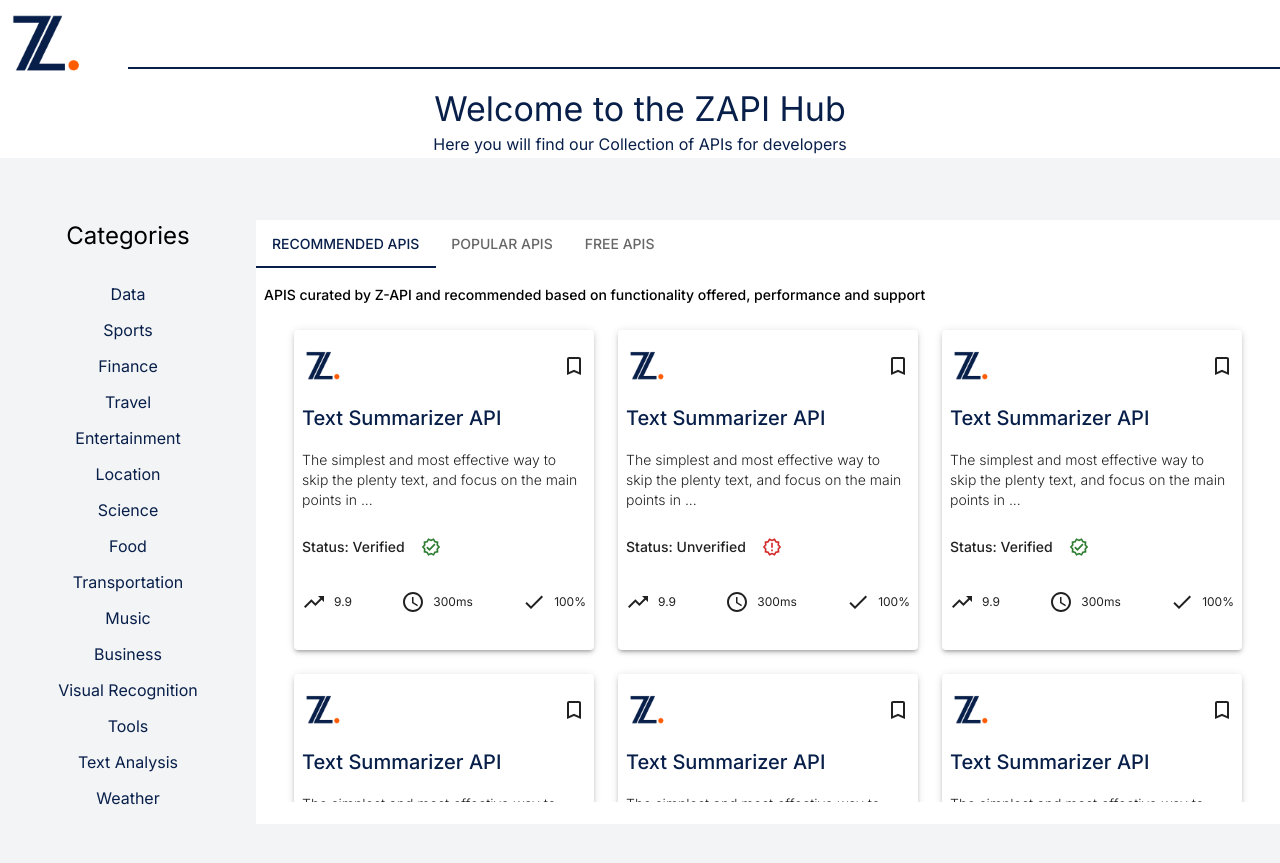
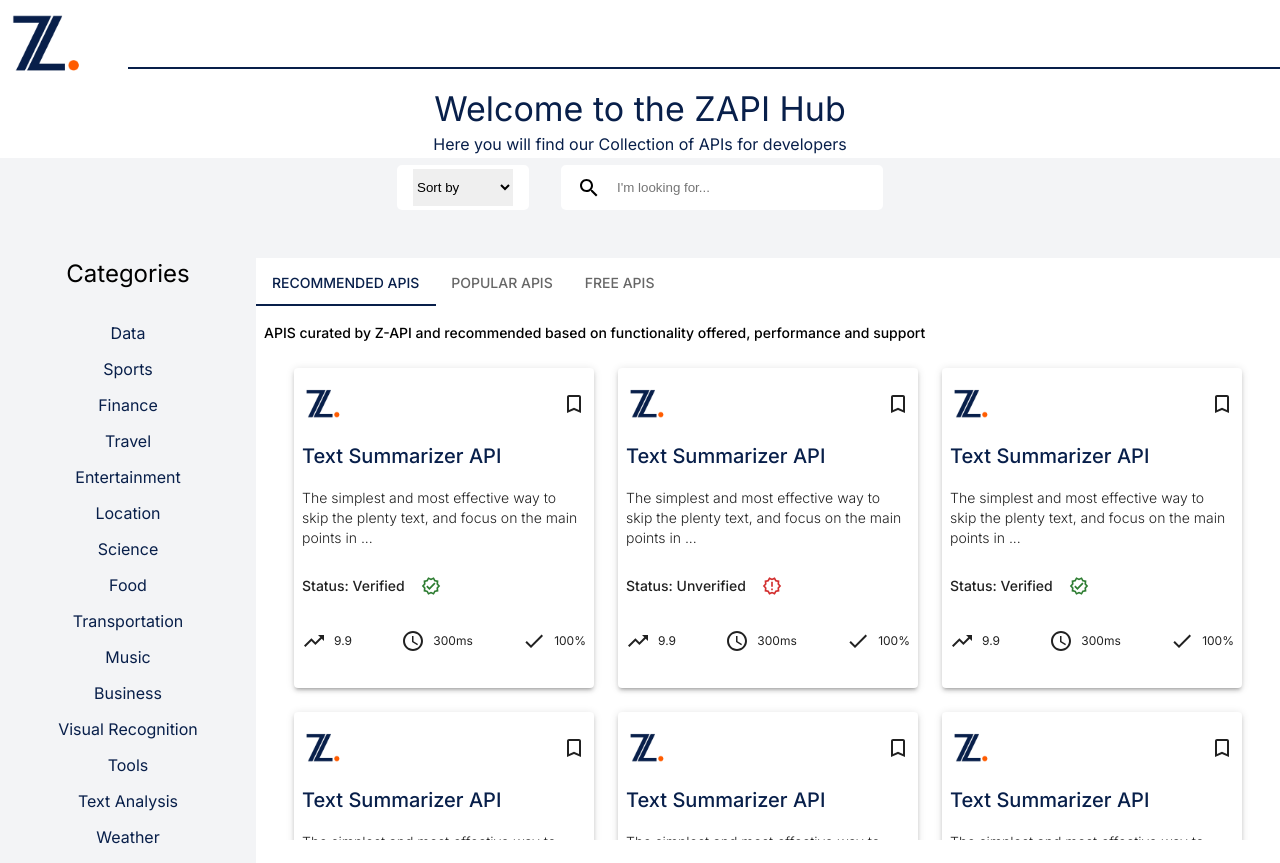
Before and after one commit to Zummit-Africa-Inc/Zapi-FE, a React (Vite) app: page / in a window 1280 px wide. Before the commit the page ends 824 px from the top, so only its background shows below. Built offline with nearby package versions, Linux system fonts and the light colour scheme.

Commit message:
home page design done

```diff
--- /dev/null
+++ b/src/components/InputSearch.tsx
@@ -0,0 +1,67 @@
+import React, { ChangeEvent } from "react";
+import { makeStyles } from "@mui/styles";
+import { SearchOutlined } from "@mui/icons-material";
+
+interface InputProps {
+    type: string
+    name: string
+    value?: string | number | undefined
+    onChange?: (e: ChangeEvent<HTMLInputElement>) => void
+    onSelect?: (e: ChangeEvent<HTMLSelectElement>) => void
+    placeholder: string
+    data?: Array<any>
+}
+
+const InputSearch: React.FC<InputProps> = ({type,name,value,onChange,onSelect,placeholder,data}) => {
+    const classes = useStyles()
+
+    if(type === "select") {
+        return (
+            <div className={classes.formControl}>
+                <select name={name} value={value} onChange={onSelect}>
+                    <option value="">{placeholder}</option>
+                    {data?.map((item, index) => (
+                        <option key={index} value={item}>
+                            {item}
+                        </option>
+                    ))}
+                </select>
+            </div>
+        )
+    }
+
+  return (
+    <div className={classes.formControl}>
+        <SearchOutlined />
+        <input type={type} name={name} value={value} onChange={onChange} placeholder={placeholder}  />
+    </div>
+  )
+}
+
+const useStyles = makeStyles({
+    formControl: {
+        height: 45,
+        display: "flex",
+        alignItems: "center",
+        justifyContent: "center",
+        gap: "1rem",
+        background: "#FFF",
+        padding: "0.25rem 1rem",
+        margin: "1rem 0",
+        borderRadius: 5,
+        "& input": {
+            width: 250,
+            height: "100%",
+            outline: "none",
+            border: "none",
+        },
+        "& select": {
+            width: 100,
+            height: "100%",
+            outline: "none",
+            border: "none",
+        }
+    }
+})
+
+export default InputSearch
--- a/src/components/index.ts
+++ b/src/components/index.ts
@@ -1,4 +1,5 @@
 export { default as APICard } from "./APICard";
+export { default as InputSearch } from "./InputSearch";
 export { default as Navbar } from "./Navbar";
 export { default as Sidebar } from "./Sidebar";
 export { default as TabPanel } from "./TabPanel";
--- a/src/pages/Home.tsx
+++ b/src/pages/Home.tsx
@@ -1,15 +1,19 @@
-import React, { FormEvent, SyntheticEvent, useEffect, useState } from "react";
+import React, { ChangeEvent, FormEvent, SyntheticEvent, useEffect, useState } from "react";
 import { IconButton, Stack, Tab, Tabs, Typography } from "@mui/material";
 import { makeStyles } from "@mui/styles";
 import { CloseOutlined } from "@mui/icons-material";
 
-import { APICard, Navbar, Sidebar, TabPanel } from "../components";
+import { APICard, InputSearch, Navbar, Sidebar, TabPanel } from "../components";
 import { useContextProvider } from "../contexts/ContextProvider";
 import { APIS } from "../testdata";
+
+const data = ["Name","Id","Desc"]
 
 const Home:React.FC = () => {
   const classes = useStyles();
   const [tab, setTab] = useState<number>(0);
+  const [queryString, setQueryString] = useState<string>("")
+  const [queryParam, setQueryParam] = useState<string>("")
   const { activeMenu, screenSize, setActiveMenu, setScreenSize } = useContextProvider();
 
   useEffect(() => {
@@ -51,6 +55,8 @@ const Home:React.FC = () => {
 
         {/* section for search */}
         <form onSubmit={handleSubmit} className={classes.search}>
+          <InputSearch type="select" name="queryParams" value={queryParam} onSelect={(e: ChangeEvent<HTMLSelectElement>) => setQueryParam(e.target.value)} placeholder="Sort by" data={data} />
+          <InputSearch type="text" name="queryString" value={queryString} onChange={(e: ChangeEvent<HTMLInputElement>) => setQueryString(e.target.value)} placeholder="I'm looking for..." />
         </form>
         <div className={classes.root}>
           <div className={classes.sidebar}>
@@ -68,7 +74,7 @@ const Home:React.FC = () => {
                   <Typography variant="subtitle2" mb={2}>
                     APIS curated by Z-API and recommended  based on functionality offered, performance and support
                   </Typography>
-                  <div style={{width:"100%",height:"60vh",display:"flex",flexWrap:"wrap",alignItems:"center",justifyContent:"center",gap:"1.5rem",overflowY:"scroll",padding:"0.5rem 0"}}>
+                  <div className={classes.tabInner}>
                     {APIS.map((api) => (
                       <APICard key={api.id} {...api} />
                     ))}
@@ -78,11 +84,13 @@ const Home:React.FC = () => {
                   <Typography variant="subtitle2" mb={2}>
                     APIs that are popular and frequently used on Z-API.
                   </Typography>
+                  <div className={classes.tabInner}></div>
                 </TabPanel>
                 <TabPanel value={tab} index={2}>
                   <Typography variant="subtitle2" mb={2}>
                     If you're new to Z-API, this collection is a great place to start exploring APIs that are free to test, specifically updated for 2022.
                   </Typography>
+                  <div className={classes.tabInner}></div>
                 </TabPanel>
               </Stack>
             </Stack>
@@ -119,7 +127,7 @@ const useStyles = makeStyles({
     margin: "2rem 0",
     "@media screen and (max-width: 768px)": {
       flexDirection: "column-reverse",
-      gap: "1rem",
+      gap: 0,
     }
   },
   sidebar: {
@@ -143,33 +151,16 @@ const useStyles = makeStyles({
     borderRight: "1px solid var(--color-primary)",
     transition: "1s all ease"
   },
-  formControl: {
-    width: 400,
-    display: "flex",
-    alignItems: "center",
-    gap: "1rem",
-    background: "#FFF",
-    borderRadius: 5,
-    padding: "0.25rem 1rem",
-    "& input": {
-      border: "none",
-      outline: "none",
-      fontSize: "1rem",
-      padding: "0.25rem",
-      width: "100%",
-      height: 40,
-    },
-    "& select": {
-      border: "none",
-      outline: "none",
-      fontSize: "1rem",
-      padding: "0.25rem",
-      width: "100%",
-      height: 40,
-    },
-    "@media screen and (max-width: 768px)": {
-      width: "100%",
-    },
+  tabInner: {
+    width: "100%",
+    height:"60vh",
+    display:"flex",
+    flexWrap:"wrap",
+    alignItems:"center",
+    justifyContent:"center",
+    gap:"1.5rem",
+    overflowY:"scroll",
+    padding:"0.5rem 0"
   }
 });
 
```
